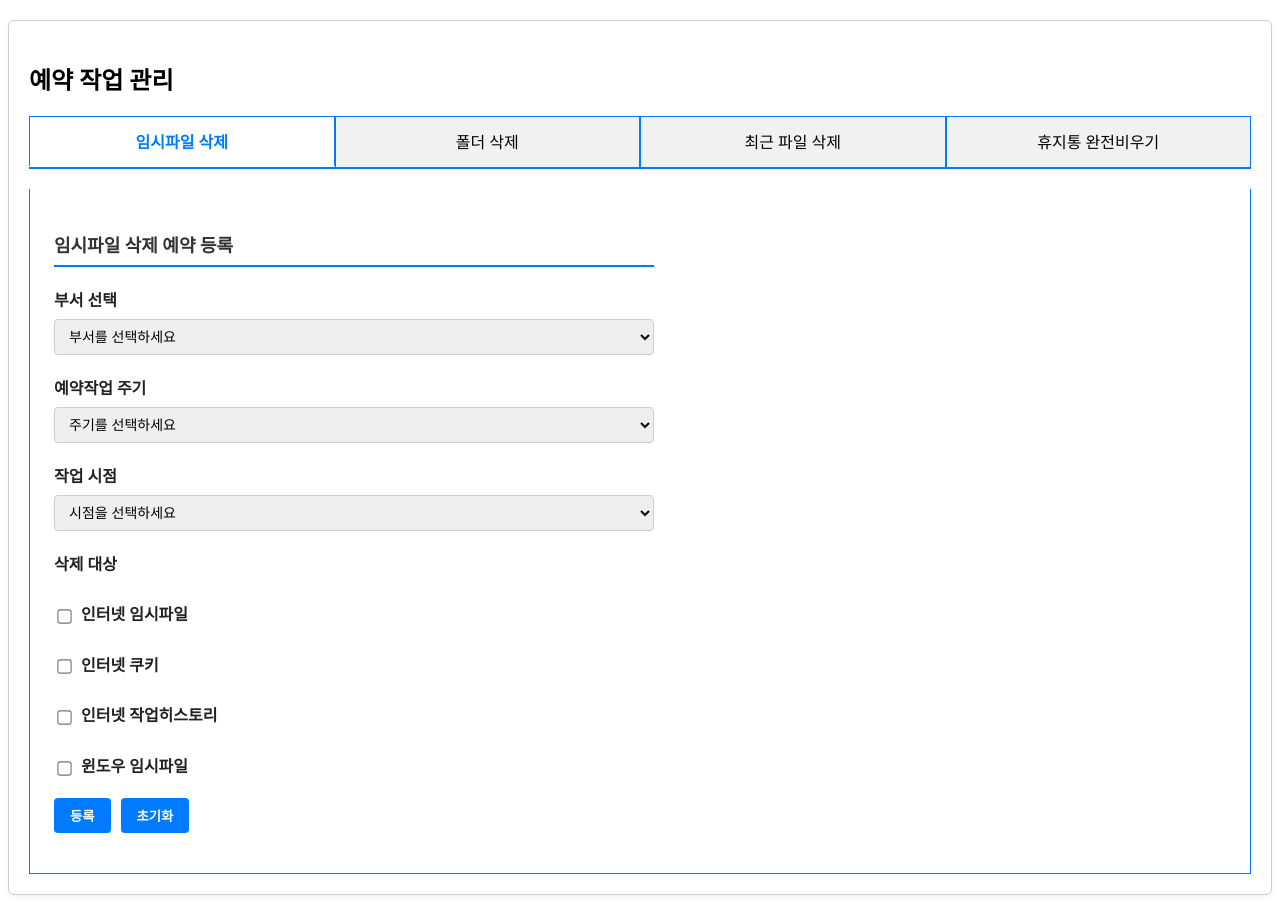
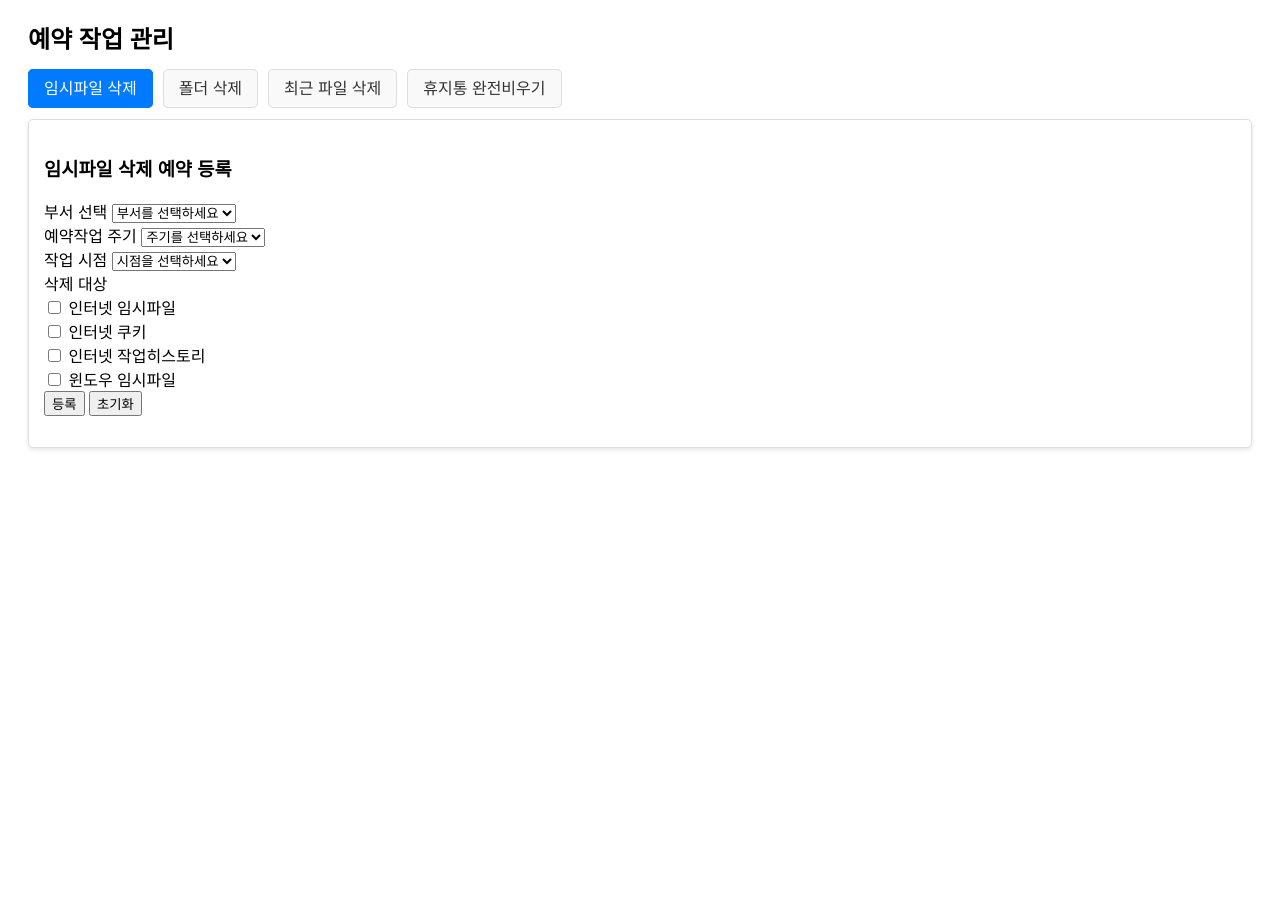
Before and after one commit to CodeNation04/CodeNation, a PHP site: page /app/views/sub_menu/task_manage.php in a window 1280 px wide. After the commit the page ends 450 px from the top, so only its background shows below. Run offline with PHP 8.4, Linux system fonts and the light colour scheme.

Commit message:
예약작업관리 탭생성

```diff
--- a/app/views/sub_menu/task_manage.php
+++ b/app/views/sub_menu/task_manage.php
@@ -1,41 +1,37 @@
 <!-- task_manage.php -->
-<link rel="stylesheet" href="../../../public/css/task_manage.css" />
+<link rel="stylesheet" href="/css/task_manage.css" />
 
 <div class="task-manage-wrapper">
     <h2>예약 작업 관리</h2>
 
     <!-- 탭 메뉴 -->
     <ul class="tab-menu">
-        <li class="active" onclick="showTab(0)">임시파일 삭제</li>
-        <li onclick="showTab(1)">폴더 삭제</li>
-        <li onclick="showTab(2)">최근 파일 삭제</li>
-        <li onclick="showTab(3)">휴지통 완전비우기</li>
+        <li><a href="?tab=temp_delete" class="<?= ($_GET['tab'] ?? 'temp_delete') === 'temp_delete' ? 'active' : '' ?>">임시파일 삭제</a></li>
+        <li><a href="?tab=folder_delete" class="<?= ($_GET['tab'] ?? '') === 'folder_delete' ? 'active' : '' ?>">폴더 삭제</a></li>
+        <li><a href="?tab=recent_delete" class="<?= ($_GET['tab'] ?? '') === 'recent_delete' ? 'active' : '' ?>">최근 파일 삭제</a></li>
+        <li><a href="?tab=trash_delete" class="<?= ($_GET['tab'] ?? '') === 'trash_delete' ? 'active' : '' ?>">휴지통 완전비우기</a></li>
     </ul>
 
     <!-- 탭 콘텐츠 -->
     <div class="tab-content">
-        <div class="tab-pane active">
-            <?php include 'tab_content/temp_delete.php'; ?>
-        </div>
-        <div class="tab-pane">
-            <?php include 'tab_content/folder_delete.php'; ?>
-        </div>
-        <div class="tab-pane">
-            <?php include 'tab_content/recent_delete.php'; ?>
-        </div>
-        <div class="tab-pane">
-            <?php include 'tab_content/trash_delete.php'; ?>
-        </div>
+        <?php
+        // 현재 탭 파라미터 확인
+        $currentTab = $_GET['tab'] ?? 'temp_delete';
+
+        // 각 탭의 파일 경로 설정
+        $tabFiles = [
+            'temp_delete' => 'tab_content/temp_delete.php',
+            'folder_delete' => 'tab_content/folder_delete.php',
+            'recent_delete' => 'tab_content/recent_delete.php',
+            'trash_delete' => 'tab_content/trash_delete.php',
+        ];
+
+        // 존재하는 파일이면 포함
+        if (array_key_exists($currentTab, $tabFiles)) {
+            include $tabFiles[$currentTab];
+        } else {
+            echo "<p>잘못된 탭입니다.</p>";
+        }
+        ?>
     </div>
 </div>
-
-<script>
-function showTab(index) {
-    document.querySelectorAll('.tab-menu li').forEach((tab, i) => {
-        tab.classList.toggle('active', i === index);
-    });
-    document.querySelectorAll('.tab-pane').forEach((pane, i) => {
-        pane.classList.toggle('active', i === index);
-    });
-}
-</script>
--- a/public/css/task_manage.css
+++ b/public/css/task_manage.css
@@ -1,122 +1,60 @@
-/* 전체 레이아웃 */
+/* 기본 스타일 */
 .task-manage-wrapper {
-   background: #fff;
-   padding: 20px;
-   border-radius: 6px;
-   border: 1px solid #ccc;
-   margin-top: 20px;
-   box-shadow: 0 2px 6px rgba(0, 0, 0, 0.05);
+   margin: 20px;
+   font-family: Arial, sans-serif;
 }
 
-/* 탭 메뉴 */
+/* 탭 메뉴 스타일 */
 .tab-menu {
+   display: flex;
+   gap: 10px;
+   margin-bottom: 20px;
    list-style: none;
-   display: flex;
    padding: 0;
-   margin: 0 0 20px 0;
-   border-bottom: 2px solid #007bff;
 }
 
 .tab-menu li {
-   flex: 1;
-   text-align: center;
-   padding: 12px 0;
-   border: 1px solid #007bff;
-   border-bottom: none;
-   background: #f1f1f1;
-   cursor: pointer;
-   font-weight: 500;
-   transition: background 0.2s, color 0.2s;
+   margin: 0;
 }
 
-.tab-menu li:hover {
-   background: #e2e6ea;
+.tab-menu li a {
+   text-decoration: none;
+   padding: 10px 15px;
+   color: #333;
+   border: 1px solid #ddd;
+   border-radius: 5px;
+   transition: all 0.3s ease;
+   background-color: #f9f9f9;
 }
 
-.tab-menu li.active {
-   background: #ffffff;
-   font-weight: bold;
-   color: #007bff;
-   border-bottom: 2px solid white;
+.tab-menu li a:hover {
+   background-color: #eaeaea;
 }
 
-/* 탭 콘텐츠 */
-.tab-content {
-   border: 1px solid #007bff;
-   border-top: none;
-   padding: 24px;
-   background: #ffffff;
+.tab-menu li a.active {
+   background-color: #007bff;
+   color: #fff;
+   border-color: #007bff;
 }
 
-.tab-pane {
-   display: none;
+/* 탭 콘텐츠 스타일 */
+.tab-content {
+   padding: 15px;
+   border: 1px solid #ddd;
+   border-radius: 5px;
+   background-color: #fff;
+   box-shadow: 0 2px 4px rgba(0, 0, 0, 0.1);
 }
 
-.tab-pane.active {
-   display: block;
+/* 반응형 디자인 */
+@media (max-width: 600px) {
+   .tab-menu {
+      flex-direction: column;
+      gap: 5px;
+   }
+
+   .tab-menu li a {
+      width: 100%;
+      text-align: center;
+   }
 }
-
-/* 폼 레이아웃 */
-.task-form {
-   max-width: 600px;
-}
-
-.task-form h3 {
-   margin-bottom: 20px;
-   color: #333;
-   font-size: 18px;
-   border-bottom: 2px solid #007bff;
-   padding-bottom: 8px;
-}
-
-/* 공통 form-group */
-.form-group {
-   margin-bottom: 20px;
-}
-
-.form-group label {
-   display: block;
-   font-weight: bold;
-   margin-bottom: 8px;
-   color: #222;
-}
-
-.form-group select,
-.form-group input[type="text"],
-.form-group input[type="number"] {
-   width: 100%;
-   padding: 8px 10px;
-   font-size: 14px;
-   border: 1px solid #ccc;
-   border-radius: 4px;
-   box-sizing: border-box;
-}
-
-/* 체크박스 정렬 */
-.form-group input[type="checkbox"] {
-   margin-right: 6px;
-   transform: scale(1.1);
-   vertical-align: middle;
-}
-
-/* 버튼 그룹 */
-.form-buttons {
-   display: flex;
-   gap: 10px;
-   margin-top: 12px;
-}
-
-.form-buttons button {
-   padding: 8px 16px;
-   font-weight: bold;
-   cursor: pointer;
-   background-color: #007bff;
-   border: none;
-   color: white;
-   border-radius: 4px;
-   transition: background-color 0.2s;
-}
-
-.form-buttons button:hover {
-   background-color: #0056b3;
-}
```
